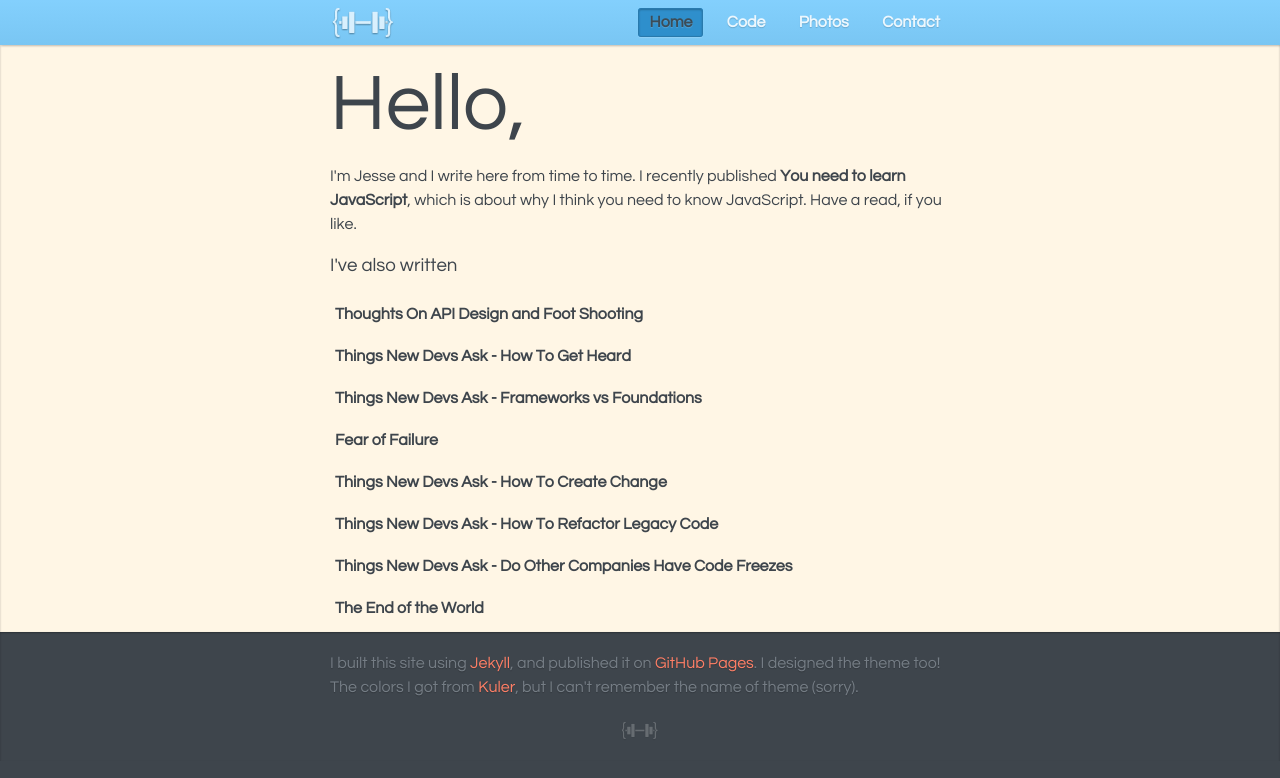
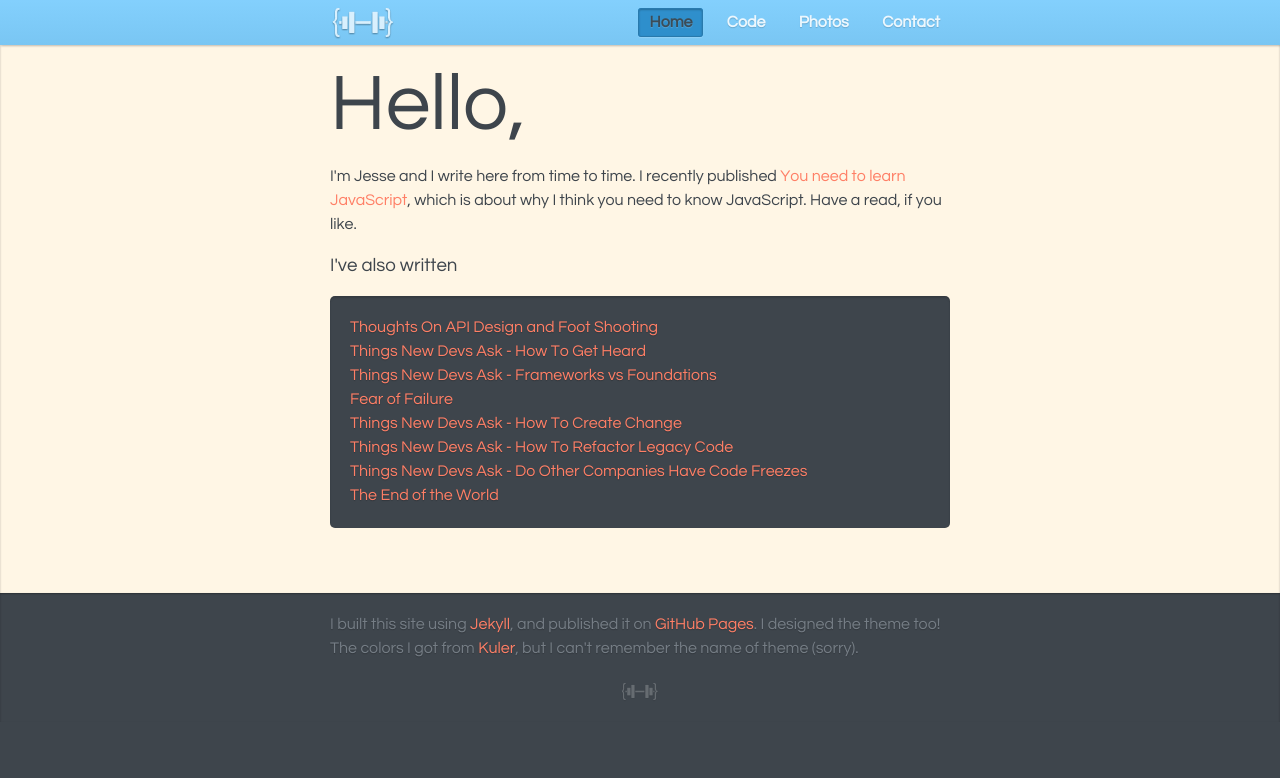
Before and after one commit to JesseWilliamson/jessewilliamson.github.com, a Jekyll site: the page built from index.html, in a window 1280 px wide. Shown: the top 778 px of the page. Built offline with Jekyll 4.4.1, drawn with Linux system fonts in a browser that asks for light colours.

Commit message:
adding some new styles

```diff
--- a/css/site.css
+++ b/css/site.css
@@ -75,10 +75,10 @@ a {
 a:hover {
   text-decoration: underline; }
 
-ul {
+ul, ol {
   list-style-type: none;
   margin: 0;
-  padding: 0; }
+  padding: 0 0 20px 40px; }
 
 h1, h2, h3, h4, h5, h6 {
   font-weight: 400;
@@ -97,7 +97,6 @@ blockquote {
   /*todo mixin*/
   box-shadow: inset 0 2px 2px rgba(0, 0, 0, 0.15), inset 0 0 1px rgba(0, 0, 0, 0.1);
   color: #fff6e5;
-  /*todo mixin*/
   text-shadow: 0px 1px 1px rgba(0, 0, 0, 0.2);
   margin-bottom: 20px; }
 
@@ -142,7 +141,7 @@ footer a:hover {
   margin: 0 auto; }
 
 .main {
-  padding: 65px 0px 0px 0;
+  padding: 65px 0px;
   background-color: #fff6e5;
   color: #3e454c;
   box-shadow: inset 0px 1px 2px rgba(0, 0, 0, 0.3); }
@@ -151,16 +150,15 @@ p {
   margin: 0px 0px 20px 0;
   line-height: 1.5rem; }
 
-.writings ul li {
-  padding: 10px 0 15px 5px; }
+li {
+  line-height: 1.5rem; }
 
-.recent-post {
-  color: #3e454c;
-  font-weight: 700; }
-
-.recent-post:hover {
-  color: #ff7f66;
-  text-decoration: none; }
+.other-posts {
+  padding: 20px;
+  background-color: #3e454c;
+  border-radius: 5px;
+  box-shadow: inset 0 2px 2px rgba(0, 0, 0, 0.15), inset 0 0 1px rgba(0, 0, 0, 0.1);
+  text-shadow: 0px 1px 1px rgba(0, 0, 0, 0.2); }
 
 .post-nav {
   box-shadow: 0px 1px 2px rgba(0, 0, 0, 0.3);
```
Also changed, not shown: css/site.scss (+13 -16 lines).
